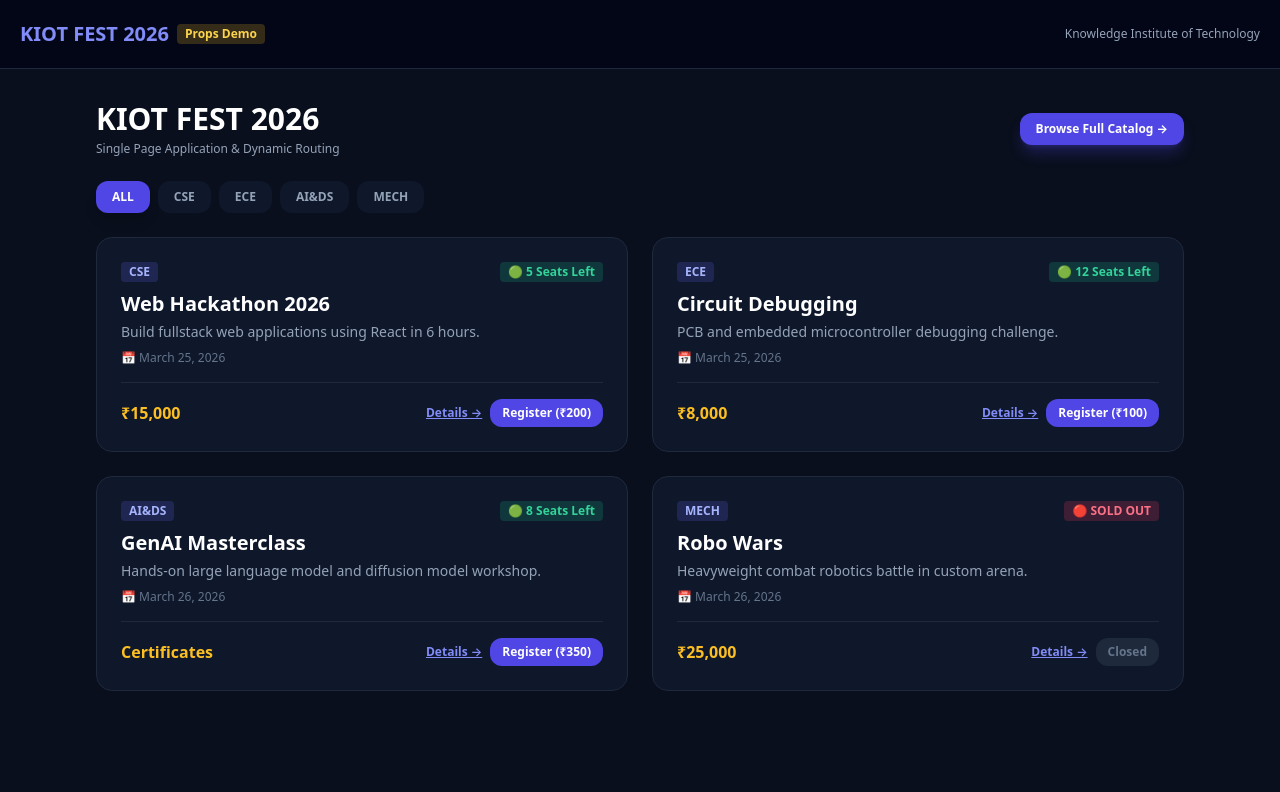
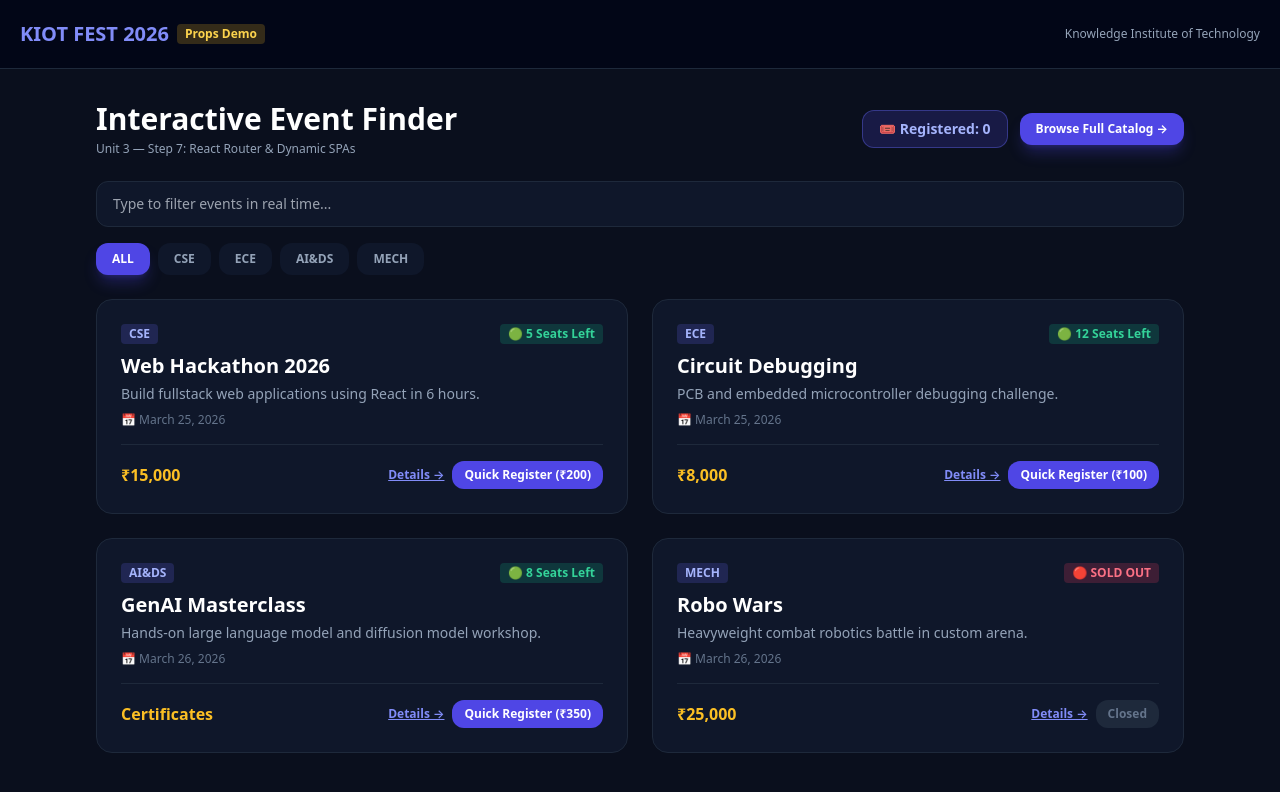
Before and after one commit to skuppuraj/kiot_fest, a Next.js app: page / in a window 1280 px wide. Shown: the top 792 px of the page. Built offline with nearby package versions, Linux system fonts and the light colour scheme.

Commit message:
feat(07): restore header badge, search bar and department tabs with full SPA routing

```diff
--- a/src/components/EventCard.jsx
+++ b/src/components/EventCard.jsx
@@ -85,7 +85,7 @@ export default function EventCard({
               onClick={() => handleRegister ? handleRegister(data) : alert(`Registering for ${title}!`)}
               className="px-3 py-1.5 bg-indigo-600 hover:bg-indigo-500 rounded-xl text-xs font-bold text-white transition"
             >
-              Register (₹{fee})
+              Quick Register (₹{fee})
             </button>
           )}
         </div>
--- a/src/pages/index.js
+++ b/src/pages/index.js
@@ -8,6 +8,7 @@ import { ALL_EVENTS } from '../data/events';
 export default function HomePage() {
   const [searchQuery, setSearchQuery] = useState('');
   const [selectedDept, setSelectedDept] = useState('ALL');
+  const [registeredCount, setRegisteredCount] = useState(0);
   const [selectedEvent, setSelectedEvent] = useState(null);
   const [registeredSuccess, setRegisteredSuccess] = useState(null);
 
@@ -21,10 +22,15 @@ export default function HomePage() {
     <div>
       <Navbar />
       <div className="p-8 max-w-6xl mx-auto text-white">
+        {/* Header with Title, Live Registration Badge & Catalog Link */}
         <div className="flex flex-col sm:flex-row justify-between items-start sm:items-center gap-4 mb-6">
           <div>
-            <h1 className="text-3xl font-black">KIOT FEST 2026</h1>
-            <p className="text-slate-400 text-xs mt-1">Single Page Application & Dynamic Routing</p>
+            <h1 className="text-3xl font-black">Interactive Event Finder</h1>
+            <p className="text-slate-400 text-xs mt-1">Unit 3 — Step 7: React Router & Dynamic SPAs</p>
+          </div>
+          <div className="flex items-center gap-3">
+            <div className="bg-indigo-600/20 border border-indigo-500/40 px-4 py-2 rounded-xl text-sm font-bold text-indigo-300">
+              🎟️ Registered: {registeredCount}
             </div>
             <Link
               href="/events"
@@ -33,21 +39,36 @@ export default function HomePage() {
               Browse Full Catalog →
             </Link>
           </div>
+        </div>
 
         {registeredSuccess && (
           <div className="mb-6 p-4 bg-emerald-500/20 border border-emerald-500/40 rounded-2xl text-emerald-300 text-sm flex justify-between items-center">
-            <span>🎉 Registered {registeredSuccess.name} ({registeredSuccess.rollNo}) for {registeredSuccess.event}!</span>
+            <span>🎉 Successfully registered {registeredSuccess.name} ({registeredSuccess.rollNo}) for {registeredSuccess.event}!</span>
             <button onClick={() => setRegisteredSuccess(null)} className="text-emerald-400 hover:text-white font-bold ml-4">✕</button>
           </div>
         )}
 
-        <div className="flex gap-2 mb-6">
+        {/* Real-time Controlled Search Input */}
+        <div className="mb-4">
+          <input
+            type="text"
+            value={searchQuery}
+            onChange={(e) => setSearchQuery(e.target.value)}
+            placeholder="Type to filter events in real time..."
+            className="w-full px-4 py-3 bg-slate-900 border border-slate-800 rounded-xl text-white text-sm focus:border-indigo-500 outline-none"
+          />
+        </div>
+
+        {/* Department Filter Pills with Conditional Active Styling */}
+        <div className="flex flex-wrap gap-2 mb-6">
           {['ALL', 'CSE', 'ECE', 'AI&DS', 'MECH'].map(dept => (
             <button
               key={dept}
               onClick={() => setSelectedDept(dept)}
               className={`px-4 py-2 rounded-xl text-xs font-bold transition ${
-                selectedDept === dept ? 'bg-indigo-600 text-white shadow-lg' : 'bg-slate-900 text-slate-400'
+                selectedDept === dept
+                  ? 'bg-indigo-600 text-white shadow-lg shadow-indigo-600/30'
+                  : 'bg-slate-900 text-slate-400 hover:text-slate-200'
               }`}
             >
               {dept}
@@ -55,12 +76,13 @@ export default function HomePage() {
           ))}
         </div>
 
+        {/* Conditional Rendering: Empty State vs Event Cards Grid */}
         {filteredEvents.length === 0 ? (
           <div className="text-center py-16 bg-slate-900 rounded-2xl border border-slate-800 space-y-3">
             <p className="text-lg font-bold text-slate-300">No Events Found for "{searchQuery}"</p>
             <button
               onClick={() => { setSearchQuery(''); setSelectedDept('ALL'); }}
-              className="px-4 py-2 bg-indigo-600 rounded-xl text-xs font-bold"
+              className="px-4 py-2 bg-indigo-600 hover:bg-indigo-500 rounded-xl text-xs font-bold transition"
             >
               Reset Filters
             </button>
@@ -77,11 +99,13 @@ export default function HomePage() {
           </div>
         )}
 
+        {/* Controlled Registration Form Modal */}
         {selectedEvent && (
           <RegistrationModal
             event={selectedEvent}
             onClose={() => setSelectedEvent(null)}
             onSuccess={(formData) => {
+              setRegisteredCount(prev => prev + 1);
               setRegisteredSuccess({ ...formData, event: selectedEvent.title });
               setSelectedEvent(null);
             }}
```
Lines whose indentation alone changed are shown as unchanged.
